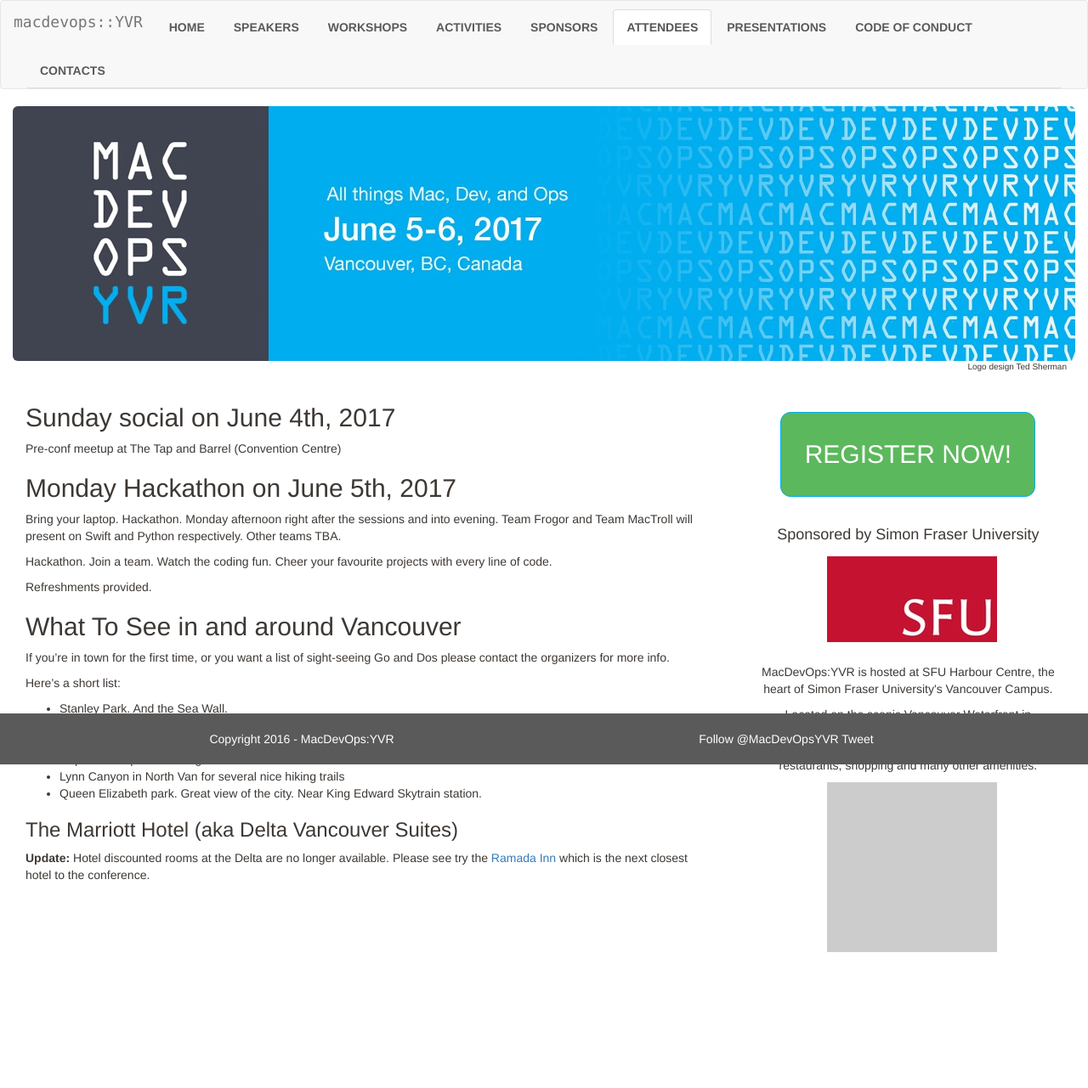
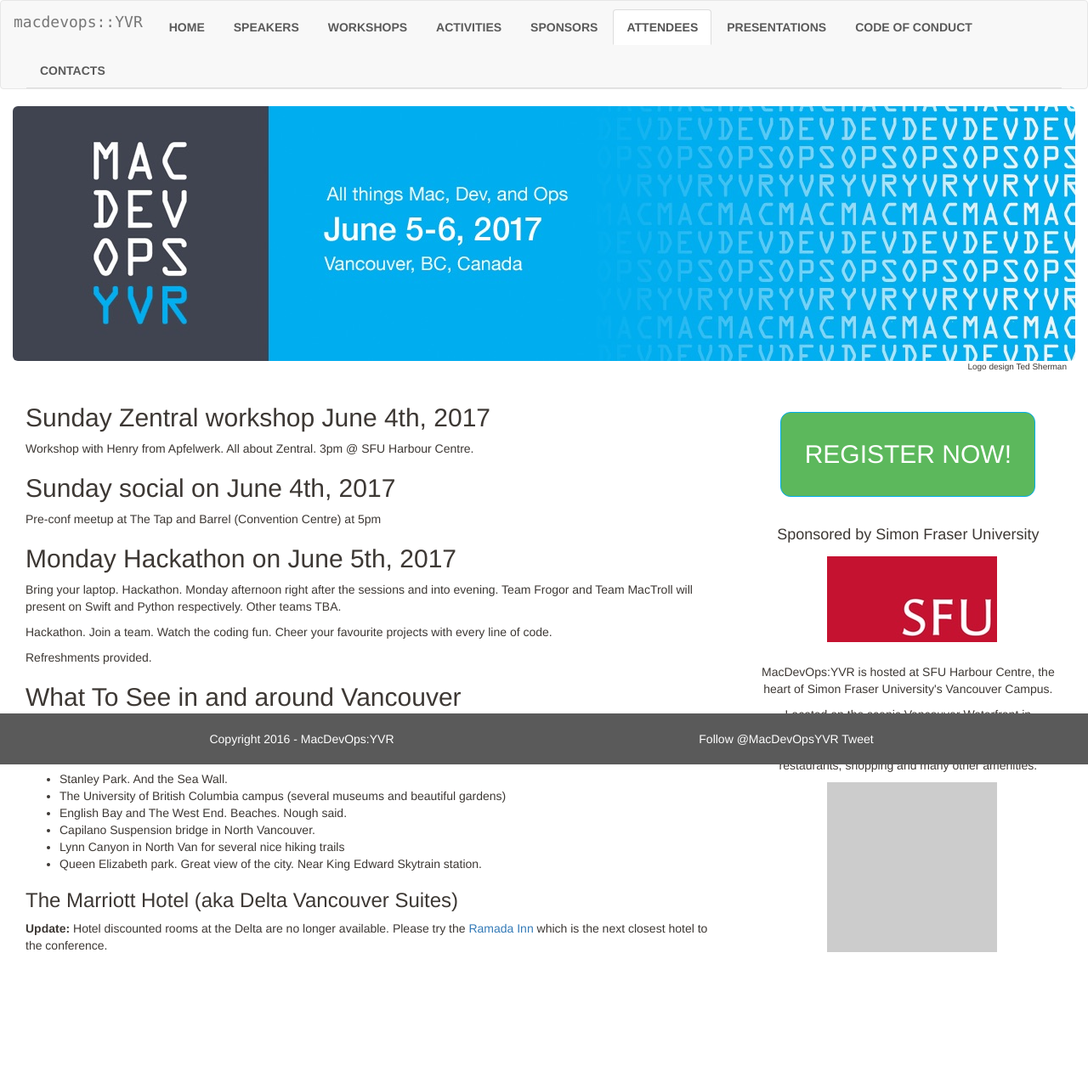
Before and after one commit to macdevopsyvr/macdevopsyvr.github.io, a Jekyll site: the page built from attendee/index.md, in a window 1280 px wide. Shown: the whole page at 85% size. Built offline with Jekyll 4.4.1, drawn with Linux system fonts in a browser that asks for light colours; comment, search, counter and statistics services are not loaded.

Commit message:
zentral
zentral mention

```diff
--- a/attendee/index.md
+++ b/attendee/index.md
@@ -4,10 +4,13 @@
 body_id: attendee
 ---
 
+## Sunday Zentral workshop June 4th, 2017
+
+Workshop with Henry from Apfelwerk. All about Zentral. 3pm @ SFU Harbour Centre.
 
 ## Sunday social on June 4th, 2017
 
-Pre-conf meetup at The Tap and Barrel (Convention Centre)
+Pre-conf meetup at The Tap and Barrel (Convention Centre)  at 5pm
 
 ## Monday Hackathon on June 5th, 2017
 
@@ -32,4 +35,4 @@
 
 <h3> The Marriott Hotel (aka Delta Vancouver Suites) </h3>
 <p>
-<b>Update:</b> Hotel discounted rooms at the Delta are no longer available. Please see try the <a href="http://www.ramadadowntownvancouver.com">Ramada Inn</a> which is the next closest hotel to the conference.</p>
+<b>Update:</b> Hotel discounted rooms at the Delta are no longer available. Please try the <a href="http://www.ramadadowntownvancouver.com">Ramada Inn</a> which is the next closest hotel to the conference.</p>
```
